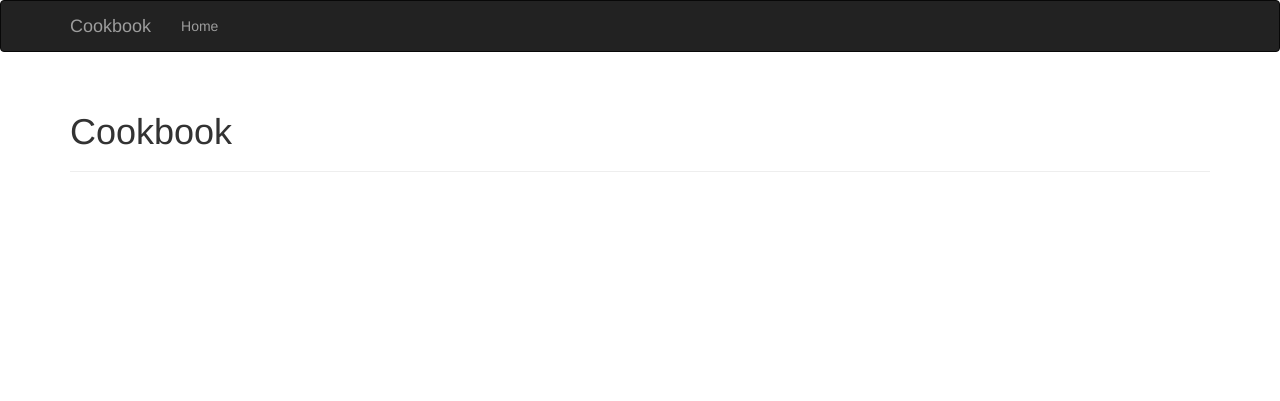
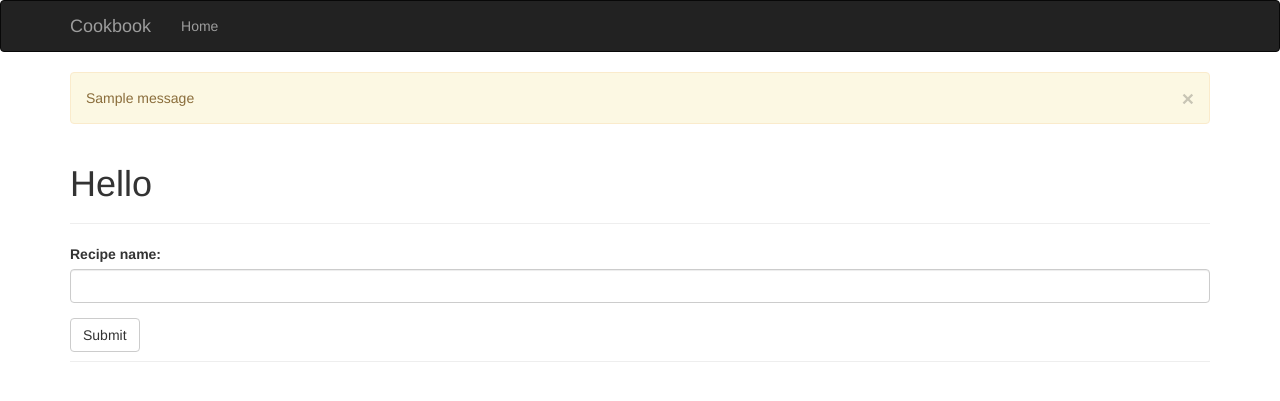
Before and after one commit to benosment/cookbook, a Flask app: page / in a window 1280 px wide. Shown: the top 401 px of the page. Run offline with Flask 2, Linux system fonts and the light colour scheme; one stand-in notice (Sample message) is shown; some libraries are stand-ins or nearby versions.

Commit message:
added WTForms, simple form and simple flash

```diff
--- a/cookbook.py
+++ b/cookbook.py
@@ -1,15 +1,30 @@
-from flask import Flask, render_template
+from flask import Flask, render_template, session, redirect, url_for, flash
 from flask.ext.script import Manager
 from flask.ext.bootstrap import Bootstrap
+from flask.ext.wtf import Form
+from wtforms import StringField, SubmitField
+from wtforms.validators import Required
+
 
 app = Flask(__name__)
+# encryption key for CSRF protection
+app.config['SECRET_KEY'] = 'hard to guess string'
+
 manager = Manager(app)
 bootstrap = Bootstrap(app)
 
 
-@app.route('/')
+@app.route('/', methods=['GET', 'POST'])
 def index():
-    return render_template("index.html")
+    form = RecipeForm()
+    if form.validate_on_submit():
+        session['rname'] = form.name.data
+        flash('Updating database!')
+        # always end POSTs with a redirect
+        # this elimates issues when refreshing the page
+        return redirect(url_for('index'))
+    return render_template("index.html", form=form,
+                           rname=session.get('rname'))
 
 @app.route('/recipe/<rname>')
 def recipe(rname):
@@ -23,6 +38,10 @@ def page_not_found(e):
 def internal_server_error(e):
     return render_template('500.html'), 500
 
+class RecipeForm(Form):
+    name = StringField('Recipe name:', validators=[Required()])
+    submit = SubmitField('Submit')
+
 
 if __name__ == '__main__':
     manager.run()
--- a/requirements.txt
+++ b/requirements.txt
@@ -1,3 +1,4 @@
 flask
 flask-script
 flask-bootstrap
+flask-wtf
--- a/templates/base.html
+++ b/templates/base.html
@@ -34,6 +34,12 @@
 
 {% block content %}
 <div class="container">
+  {% for message in get_flashed_messages() %}
+  <div class="alert alert-warning">
+    <button type="button" class="close" data-dismiss="alert">&times;</button>
+    {{ message }}
+  </div>
+  {% endfor %}
   <div class="page-header">
     {% block page_content %}
     <h1>Cookbook</h1>
--- a/templates/index.html
+++ b/templates/index.html
@@ -1 +1,11 @@
 {% extends "base.html" %}
+{% import "bootstrap/wtf.html" as wtf %}
+
+{% block title %}Cookbook{% endblock %}
+
+{% block page_content %}
+<div class="page-header">
+  <h1>{% if rname %} Added {{ rname }}! {% else %} Hello {% endif %}</h1>
+</div>
+{{ wtf.quick_form(form) }}
+{% endblock %}
```
